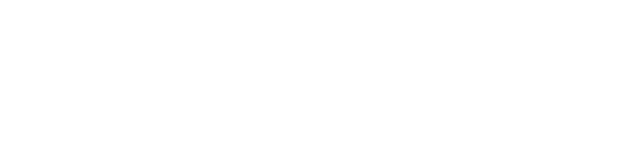
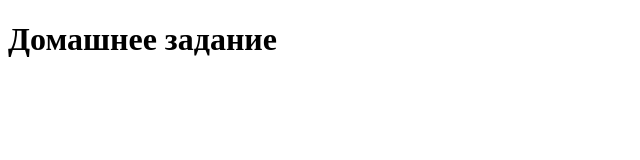
Before and after one commit to XxXFeniksXxX/HelloWorld, a plain HTML site: page index.html in a window 1280 px wide. Shown: the whole page, without its empty margins (0-640 px from the left). Drawn offline with Linux system fonts and the light colour scheme.

Commit message:
Добавил загаловок h1

```diff
--- a/index.html
+++ b/index.html
@@ -1,12 +1,15 @@
 <!DOCTYPE html>
 <html lang="en">
+
 <head>
     <meta charset="UTF-8">
     <meta http-equiv="X-UA-Compatible" content="IE=edge">
     <meta name="viewport" content="width=device-width, initial-scale=1.0">
     <title>Document</title>
 </head>
+
 <body>
+    <h1>Домашнее задание</h1>
+</body>
 
-</body>
 </html>
```
